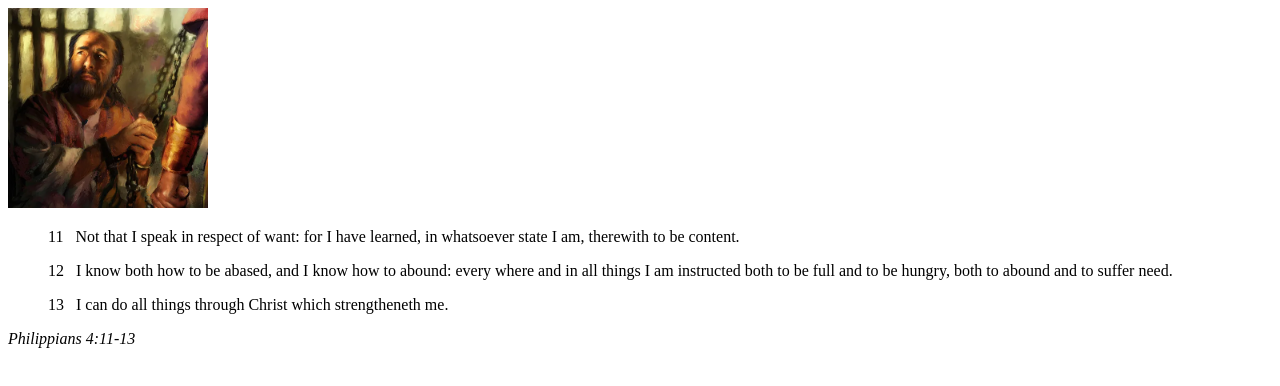
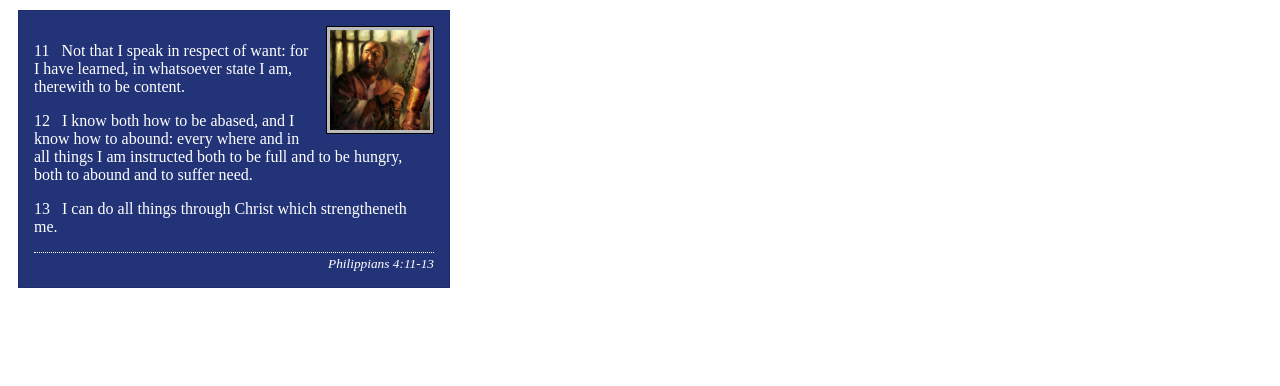
Before and after one commit to amoslongji1-bit/wdd130, a plain HTML site: page week02/box-model.html in a window 1280 px wide. Drawn offline with Linux system fonts and the light colour scheme.

Commit message:
box model css

```diff
--- a/week02/box-model.html
+++ b/week02/box-model.html
@@ -5,6 +5,7 @@
     <meta charset="UTF-8">
     <meta name="viewport" content="width=device-width, initial-scale=1.0">
     <title>Box Model Activity</title>
+    <link rel="stylesheet" href="styles/box-model.css">
 </head>
 
 <body>
--- a/week02/styles/box-model.css
+++ b/week02/styles/box-model.css
@@ -1,15 +1,31 @@
 .callout {
-    /* write declarations here */
+    max-width: 400px;
+    margin: 10px;
+    border: 1px solid rgb(0 0 0 / 10%);
+    padding: 15px;
+    background-color: #237;
+    color: white;
 }
 
 .callout img {
-    /* write declarations here */
+    float: right;
+    margin: 0 0 10px 15px;
+    border: 1px solid #000;
+    padding: 3px;
+    background-color: #bbb;
+    width: 100px;
+    height: auto;
 }
 
 blockquote {
-    /* write declarations here */
+    margin: 0;
 }
 
 cite {
-    /* write declarations here */
+    display: block;
+    border-top: 1px dotted #fff;
+    padding-top: 3px;
+    text-align: right;
+    font-size: smaller;
+
 }
```
